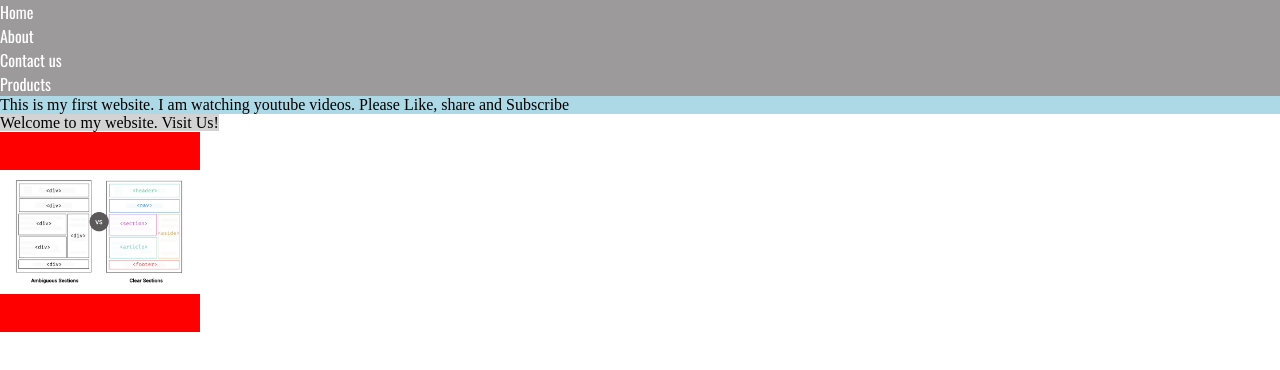
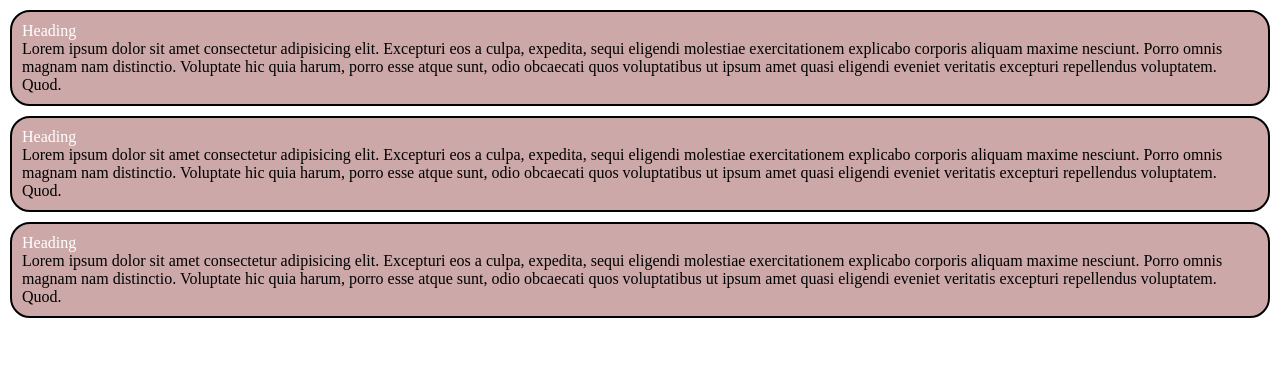
Before and after one commit to pixel8cloud/html-css-javascript, a plain HTML site: page main.html in a window 1280 px wide. Drawn offline with nearby package versions, Linux system fonts and the light colour scheme.

Commit message:
video 10

```diff
--- a/main.css
+++ b/main.css
@@ -4,84 +4,28 @@
   padding: 0px;
 }
 
-#sample {
-  color: white;
-  background: black;
+.header {
+  background: rgb(204, 168, 168);
+  margin: 10px;
+  padding: 10px;
 
-  padding-left: 10px;
-  /* padding: 10px ; */
-  /* both axis  */
+  /* border-width: 5px;
+  border-color: red;
+  border-style: double; */
+  border: 2px black solid;
+  /* above 3 lines can be run using this */
 
-  /* padding: 10px 20px; */
-  /* y-axis x-axis */
+  /* border for any specific side */
+  border-color: black;
+  border-style: solid;
+  /* border-left: 10px;
+  border-right: 10px; */
 
-  /* padding: 10px 20px 30px 40px; */
-  /* top right bottom left */
+  border-radius: 20px;
+  /* border-top-left-radius: 50px;
+  border-bottom-right-radius: 50px; */
 }
 
-/* if the link is visited */
-a:visited {
-  color: darkblue;
+.heading {
+  color: white;
 }
-
-a {
-  text-decoration: none;
-  /* used to remove underline from 'a' tag */
-
-  /* font-weight: 800; */
-  /* font-family: 'Gill Sans', 'Gill Sans MT', Calibri, 'Trebuchet MS', sans-serif;
-  font-size: 30px;
-  font-style: italic; */
-
-  /* above three line will be written as
-  font: font-style font-width font-family;
-  font: italic 50px 'Gill Sans'; */
-
-  /* importing external fonts */
-  font-family: "Oswald", sans-serif;
-}
-
-nav > ul > li {
-  list-style: none;
-  /* used to remove dot from list */
-}
-
-nav {
-  /* background: lightgray */
-  background: rgb(156, 154, 154);
-}
-
-.header {
-  background: lightblue;
-}
-
-.header-span {
-  background: lightgray;
-}
-
-.nav-bar {
-  /* you can write name of color (that id predefined) or write its hexcode or rgb value */
-  color: white;
-  /* color: #ffffff;
-  color: rgba(100, 200, 255, 0.7); */
-}
-
-.about {
-  height: 200px;
-  width: 200px;
-
-  /* Two method to give color to background of ang html element */
-  /* background: red; */
-  background-color: red;
-
-  /* Two method to give background image in ang html element */
-  /* background: url("./images/semantics-tags.jpeg"); */
-  background-image: url("./images/semantics-tags.jpeg");
-
-  /* change background size to fit either in x and y axis or increase width and height to touch the boundaries */
-  background-size: contain;
-
-  /* if background is small then it starts repeating to cover the entire area */
-  background-repeat: no-repeat;
-  background-position: center;
-}
--- a/main.html
+++ b/main.html
@@ -14,25 +14,25 @@
     />
   </head>
   <body>
-    <nav>
+    <!-- <nav>
       <ul>
         <li><a class="nav-bar" href="/">Home</a></li>
         <li><a class="nav-bar" href="/about">About</a></li>
         <li><a class="nav-bar" href="/contact">Contact us</a></li>
         <li><a class="nav-bar" href="/product">Products</a></li>
       </ul>
-    </nav>
-    <header>
-      <p class="header">
-        This is my first website. I am watching youtube videos. Please Like,
-        share and Subscribe
-      </p>
-      <span class="header-span">Welcome to my website. Visit Us!</span>
-    </header>
-    <section>
-      <div class="about">
-        <!-- empty block to check background property -->
-      </div>
-    </section>
+    </nav> -->
+    <div class="header">
+      <div class="heading">Heading</div>
+      <p class="para">Lorem ipsum dolor sit amet consectetur adipisicing elit. Excepturi eos a culpa, expedita, sequi eligendi molestiae exercitationem explicabo corporis aliquam maxime nesciunt. Porro omnis magnam nam distinctio. Voluptate hic quia harum, porro esse atque sunt, odio obcaecati quos voluptatibus ut ipsum amet quasi eligendi eveniet veritatis excepturi repellendus voluptatem. Quod.</p>
+    </div>
+    <div class="header">
+      <div class="heading">Heading</div>
+      <p class="para">Lorem ipsum dolor sit amet consectetur adipisicing elit. Excepturi eos a culpa, expedita, sequi eligendi molestiae exercitationem explicabo corporis aliquam maxime nesciunt. Porro omnis magnam nam distinctio. Voluptate hic quia harum, porro esse atque sunt, odio obcaecati quos voluptatibus ut ipsum amet quasi eligendi eveniet veritatis excepturi repellendus voluptatem. Quod.</p>
+    </div>
+    <div class="header">
+      <div class="heading">Heading</div>
+      <p class="para">Lorem ipsum dolor sit amet consectetur adipisicing elit. Excepturi eos a culpa, expedita, sequi eligendi molestiae exercitationem explicabo corporis aliquam maxime nesciunt. Porro omnis magnam nam distinctio. Voluptate hic quia harum, porro esse atque sunt, odio obcaecati quos voluptatibus ut ipsum amet quasi eligendi eveniet veritatis excepturi repellendus voluptatem. Quod.</p>
+    </div>
   </body>
 </html>
```
